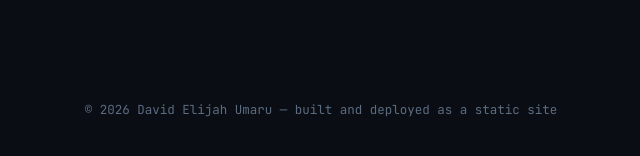
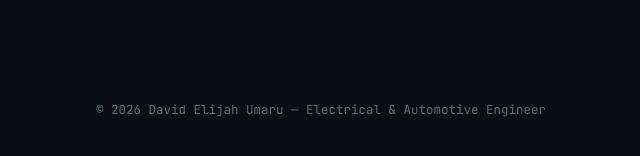
Before and after one commit to Davidelija/davidelija.github.io, a plain HTML site: page index.html in a window 1280 px wide. Shown: the part 6078-6234 px from the top of the page, 319-959 px from the left. Drawn offline with Linux system fonts and the light colour scheme.

Commit message:
Updated footer

```diff
--- a/index.html
+++ b/index.html
@@ -207,7 +207,7 @@
   </section>
 </main>
 
-<footer>&copy; 2026 David Elijah Umaru &mdash; built and deployed as a static site</footer>
+<footer>&copy; 2026 David Elijah Umaru &mdash; Electrical & Automotive Engineer</footer>
 
 <script src="script.js"></script>
 </body>
```
